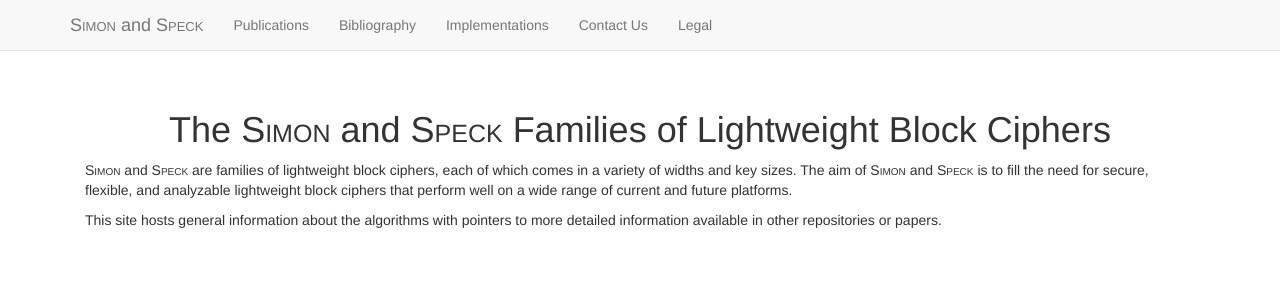
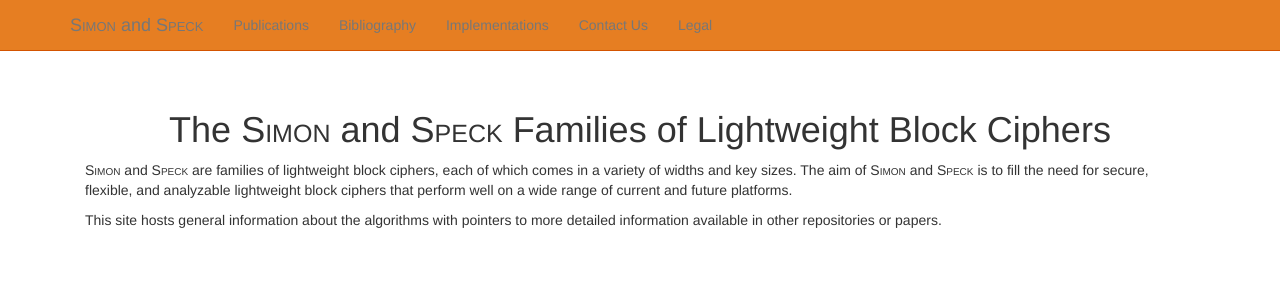
Before and after one commit to nsacyber/simon-speck, a Jekyll site: the page built from index.html, in a window 1280 px wide. Shown: the top 300 px of the page. Built offline with Jekyll 4.4.1, drawn with Linux system fonts in a browser that asks for light colours; nearby versions of some CDN libraries.

Commit message:
Navbar color test

```diff
--- a/css/main.css
+++ b/css/main.css
@@ -7,8 +7,8 @@ body {
 }
 
 .navbar-default {
-    background-color: #F8F8F8;
-    border-color: #E7E7E7;
+    background-color: #e67e22;
+    border-color: #d35400;
 }
 
 h1 { text-align: center }
```
